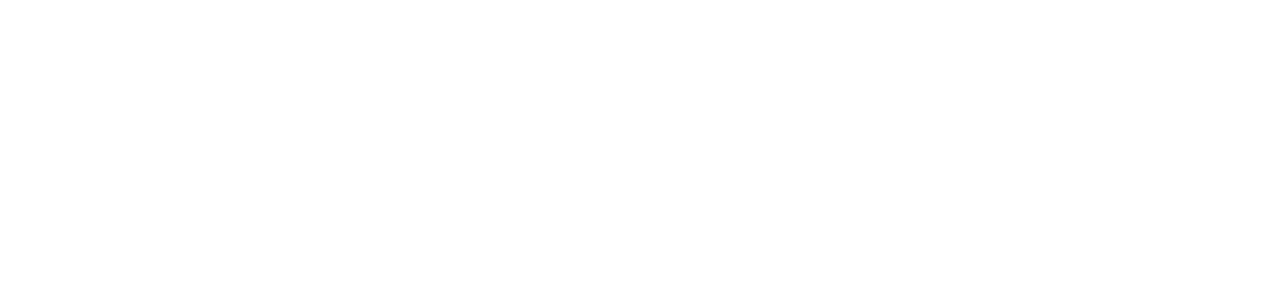
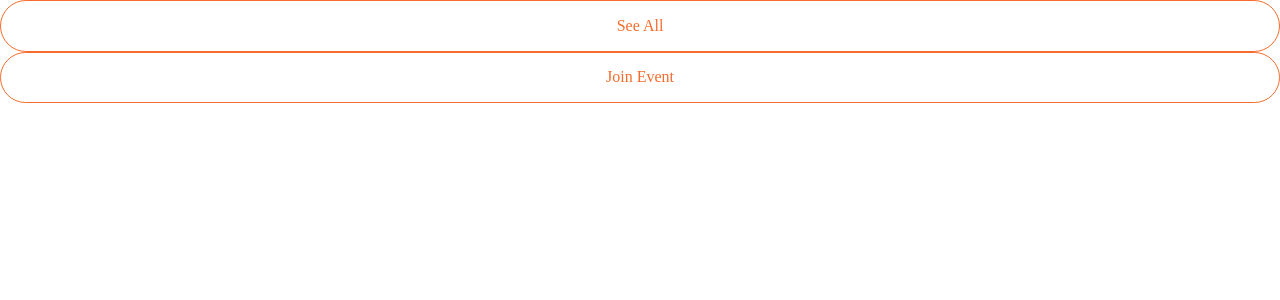
Before and after one commit to TristanPernot/Industry-project, a React (Create React App) app: page / in a window 1280 px wide. Shown: the top 300 px of the page. Built offline with nearby package versions, Linux system fonts and the light colour scheme.

Commit message:
Add sass module Add Button component Add sample on how to use the Button component on App.js file

```diff
--- a/package.json
+++ b/package.json
@@ -11,6 +11,7 @@
     "react-dom": "^18.2.0",
     "react-router-dom": "^6.13.0",
     "react-scripts": "5.0.1",
+    "sass": "^1.63.4",
     "web-vitals": "^2.1.4"
   },
   "scripts": {
--- a/src/App.js
+++ b/src/App.js
@@ -1,9 +1,16 @@
-import logo from './logo.svg';
-import './App.css';
+import logo from "./logo.svg";
+import "./App.css";
+import Button from "./components/Button/Button";
 
 function App() {
   return (
     <div className="App">
+      <div>
+        <Button text={"See All"} />
+      </div>
+      <div>
+        <Button text={"Join Event"} />
+      </div>
     </div>
   );
 }
--- /dev/null
+++ b/src/components/Button/Button.jsx
@@ -0,0 +1,17 @@
+import "./Button.scss";
+
+function Button({ text, type, addClassName, handleClick, disabled }) {
+  return (
+    <div className="btn">
+      <button
+        disabled={disabled}
+        onClick={handleClick ? handleClick : null}
+        type={type ? type : null}
+        className={addClassName ? `btn__style ${addClassName}` : "btn__style"}
+      >
+        {text}
+      </button>
+    </div>
+  );
+}
+export default Button;
--- /dev/null
+++ b/src/components/Button/Button.scss
@@ -0,0 +1,31 @@
+.btn {
+  display: flex;
+  position: relative;
+
+  &__style {
+    display: flex;
+    justify-content: center;
+    padding: 0.85rem 0rem;
+    width: 100%;
+    background-color: transparent;
+    align-items: center;
+    border: 1px solid #f56c2d;
+    border-radius: 30px;
+    transition: all 0.3s ease-out;
+    font-family: "Poppins";
+    font-style: normal;
+    font-weight: 400;
+    font-size: 16px;
+    line-height: 140%;
+    color: #f56c2d;
+
+    &:hover {
+      cursor: pointer;
+      background-color: #f56c2d;
+      color: white;
+    }
+    &:disabled {
+      background-color: lightgrey;
+    }
+  }
+}
```
Also changed, not shown: 1 other file (tests, documents, lock files or other folders).
